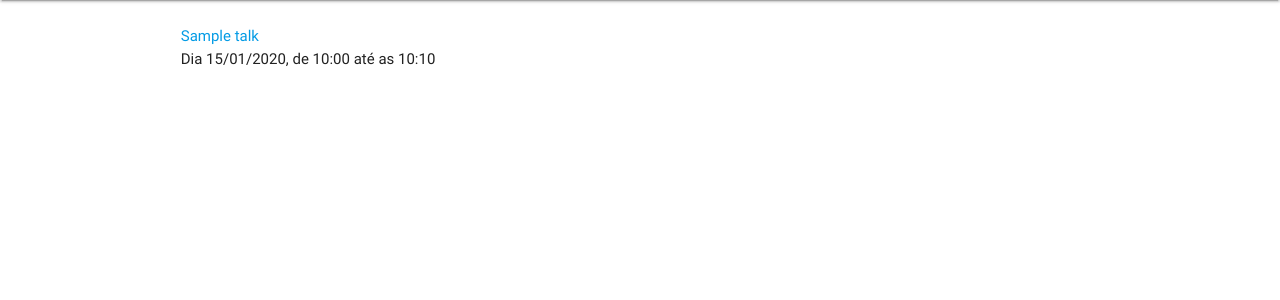
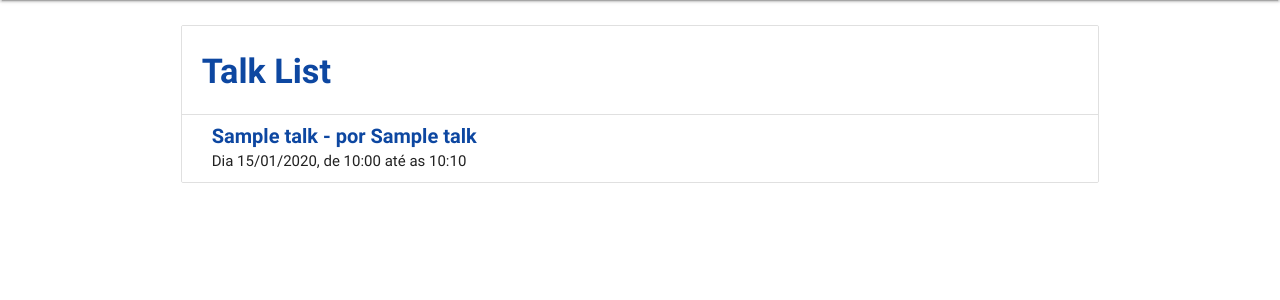
Before and after one commit to werberth/EventPlus, a Django app: template frontend/templates/talks/talk_list.html in a window 1280 px wide. Shown: the part 64-364 px from the top of the page. Run offline with Django 3.2, Linux system fonts and the light colour scheme; the template is opened without the code that fills it: most values are stand-ins (such as "Sample title", 1, 10 or a date in 2020); style sheets or scripts are compiled from the project's sources; some libraries are stand-ins or nearby versions.

Commit message:
Adding talk_list style

```diff
--- a/frontend/templates/talks/talk_list.html
+++ b/frontend/templates/talks/talk_list.html
@@ -1,22 +1,22 @@
 {% extends "base.html" %}
 
 {% block content %}
-	<div class="ui container">
-		<div class="ui column grid">
+	<div class="container">
 			<div class="row">
 				<div class="column">
 					<div class="ui relaxed divided animated list">
-						{% for talk in talks %}
-							  <div class="item">
-							    <div class="content">
-							      <a class="header">{{ talk.talk_title }}</a>
-							      <div class="description">Dia {{ talk.date|date:'d/m/Y' }}, de {{ talk.start_at|time:"H:i" }} até as {{ talk.end|time:"H:i" }}</div>
-							    </div>
-							  </div>
-						{% endfor %}
+
+					    <ul class="collection with-header list">
+				            <li class="collection-header"><h4>Talk List</h4></li>
+				        	{% for talk in talks %}
+						    <li class="collection-item">
+						      <span>{{ talk.talk_title }} - por {{ talk.speaker_name }}</span><br>
+						      <span>Dia {{ talk.date|date:'d/m/Y' }}, de {{ talk.start_at|time:"H:i" }} até as {{ talk.end|time:"H:i" }}</span>
+						    </li>
+						    {% endfor %}
+						</ul>
 					</div>
 				</div>
 			</div>
 		</div>
-	</div>
 {% endblock content %}
```
